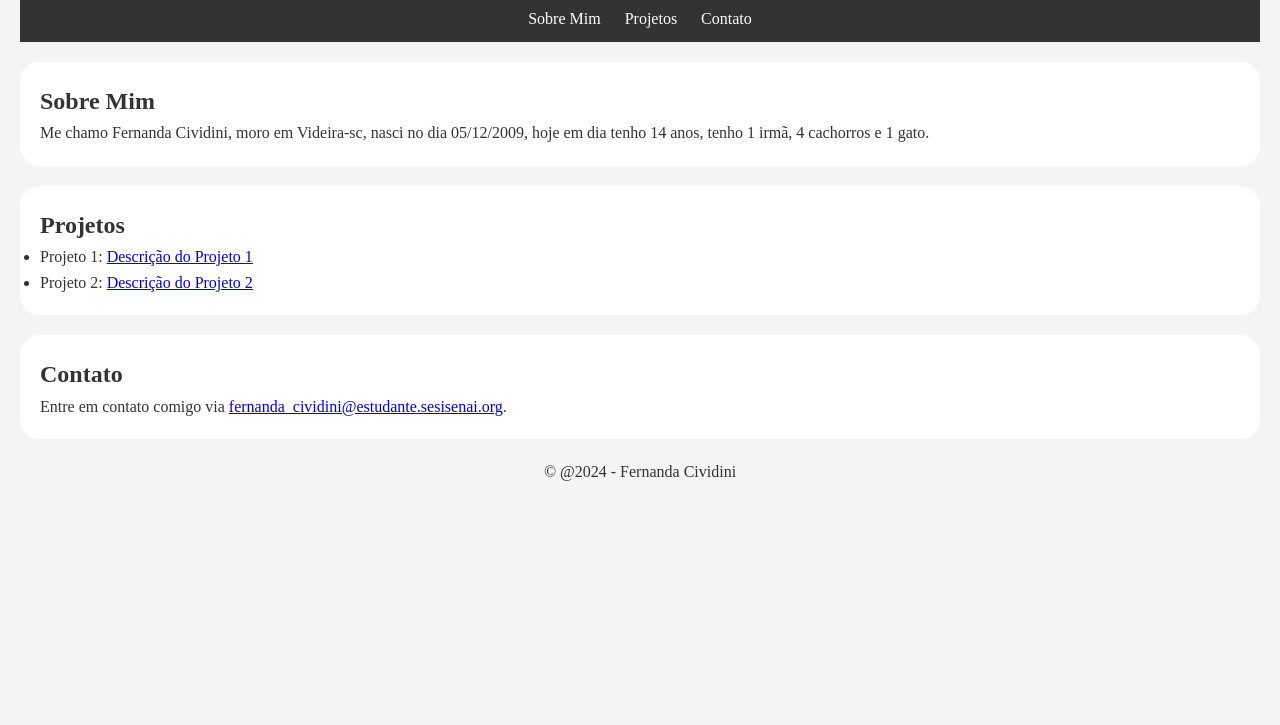
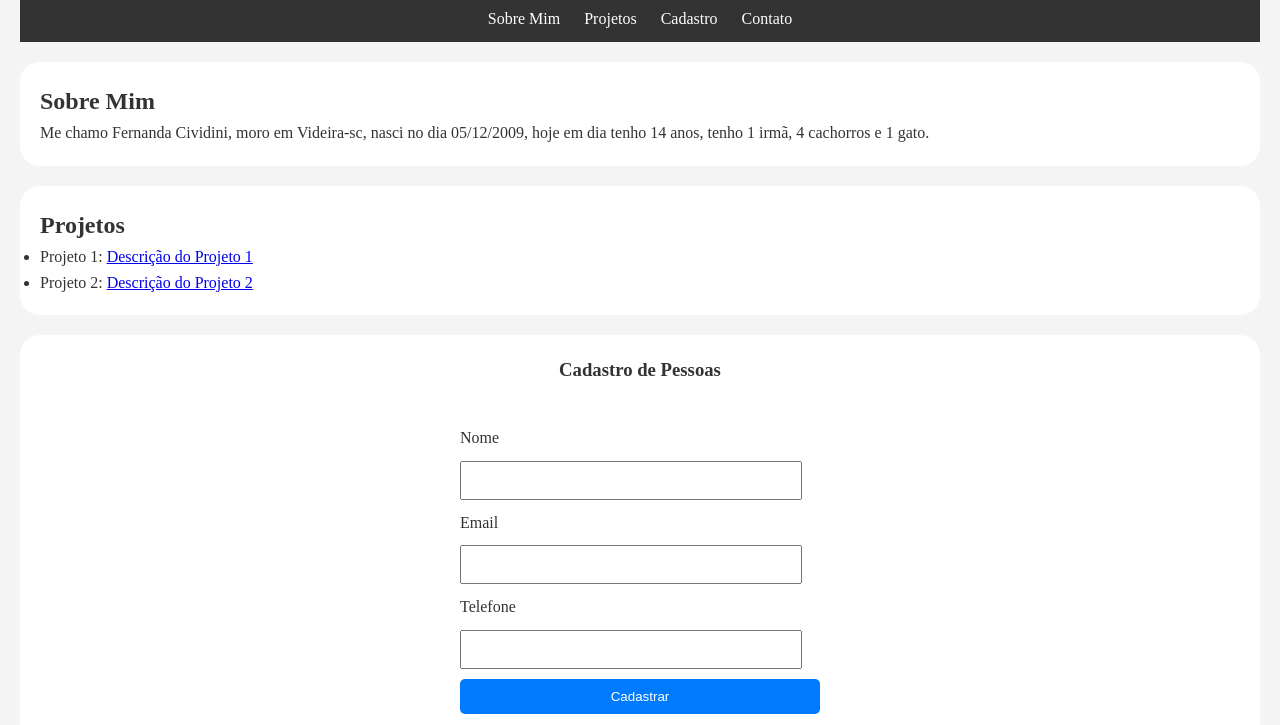
Before and after one commit to fercividini/Pessoal, a plain HTML site: page index.html in a window 1280 px wide. Shown: the part 75-800 px from the top of the page. Drawn offline with Linux system fonts and the light colour scheme.

Commit message:
Update index.html

```diff
--- a/index.html
+++ b/index.html
@@ -59,6 +59,7 @@
 
   section#sobre,
   section#projetos,
+  section#cadastro,
   section#contato {
     background-color: #fff;
     padding: 20px;
@@ -71,6 +72,44 @@
     text-align: center;
     margin-top: 20px;
   }
+    h3 {
+    text-align: center;
+  }
+
+
+  form {
+    max-width: 400px;
+    margin: 20px auto;
+    background-color: #fff;
+    padding: 20px;
+    border-radius: 30px;
+  }
+  label,
+  input{
+    display:block;
+    margin-bottom: 10px;
+  }
+  input[type="text"],
+  input[type="email"],
+  input[type="tel"]{
+    width: 95%;
+    padding: 10px;
+    border: 1px solid #ccc
+    border-radius: 5px;
+  }
+  input[type="submit"]{
+        width: 100%;
+    padding: 10px;
+    border: none;
+    border-radius: 5px;
+    background-color: #007bff;
+    color:#fff;
+    cursor:pointer;
+  }
+  input[type="sebmit"]:hover{
+    background-color: #0056b3;
+  }
+
 </style>
 
 
@@ -81,6 +120,7 @@
       <ul>
         <li><a href="#sobre"> Sobre Mim</a></li>
         <li><a href="#projetos"> Projetos</a></li>
+        <li><a href="#cadastro"> Cadastro</a></li>
         <li><a href="#contato"> Contato</a></li>
       </ul>
     </nav>
@@ -106,15 +146,30 @@
     </ul>
   </section>
 
+  <section id="cadastro">
+  <h3> Cadastro de Pessoas </h3>
+  <form>
+    <label> Nome </label>
+    <input type="text" id="nome" name="nome" required>
 
 
+    <label> Email </label>
+    <input type="email" id="email" name="email" required>
+
+
+    <label> Telefone </label>
+    <input type="tel" id="telefone" name="telefone" required>
+    <input type="submit" value= "Cadastrar">
+
+
+  </form>
+  </section>
 
   <section id="contato">
     <h2> Contato </h2>
     <p> Entre em contato comigo via <a
         href="mailto:fernanda_cividini@estudante.sesisenai.org.br">fernanda_cividini@estudante.sesisenai.org</a>.</p>
   </section>
-
 
 
 
```
